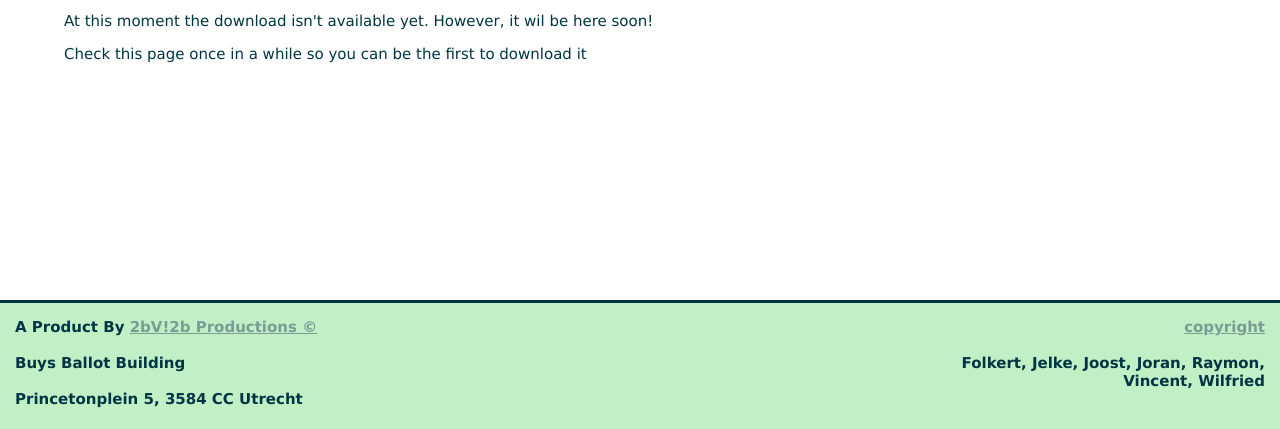
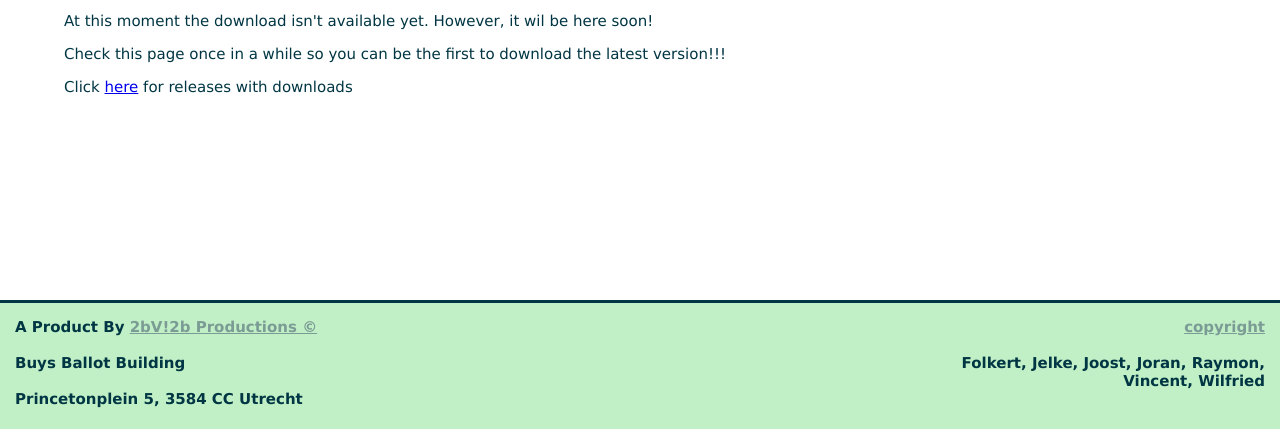
Before and after one commit to Informatica-Introproject-Lesser-Dim/TheHexagonOfLife.nl, a plain HTML site: page public/download.html in a window 1280 px wide. Shown: the part 371-800 px from the top of the page. Drawn offline with Linux system fonts and the light colour scheme.

Commit message:
Add download link

```diff
--- a/public/download.html
+++ b/public/download.html
@@ -25,7 +25,9 @@
         <p>
             At this moment the download isn't available yet. However, it wil be here soon! </p>
         <p>
-             Check this page once in a while so you can be the first to download it</p>
+             Check this page once in a while so you can be the first to download the latest version!!!</p>
+        <p>
+             Click <a href="https://github.com/Informatica-Introproject-Lesser-Dim/Introproject-Form/releases">here</a> for releases with downloads</p>
     </div>
     </div>
 
```
